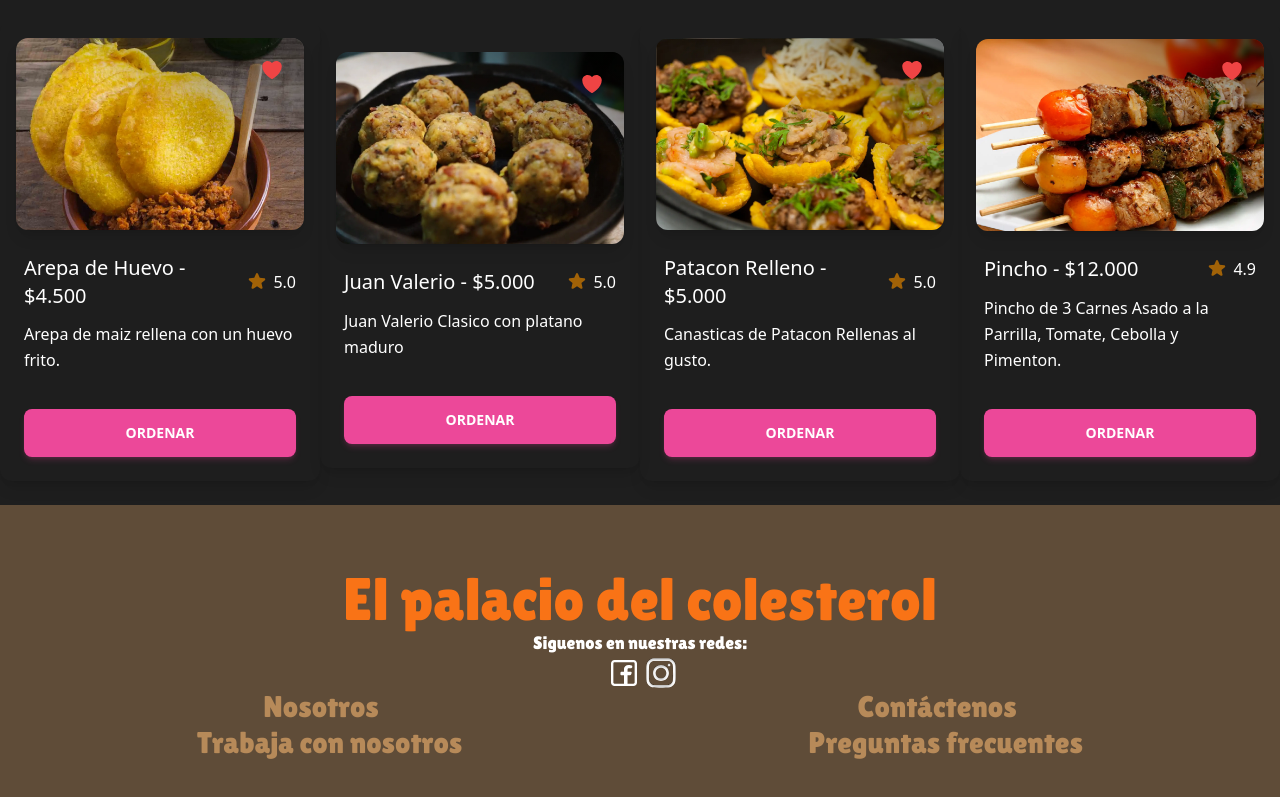
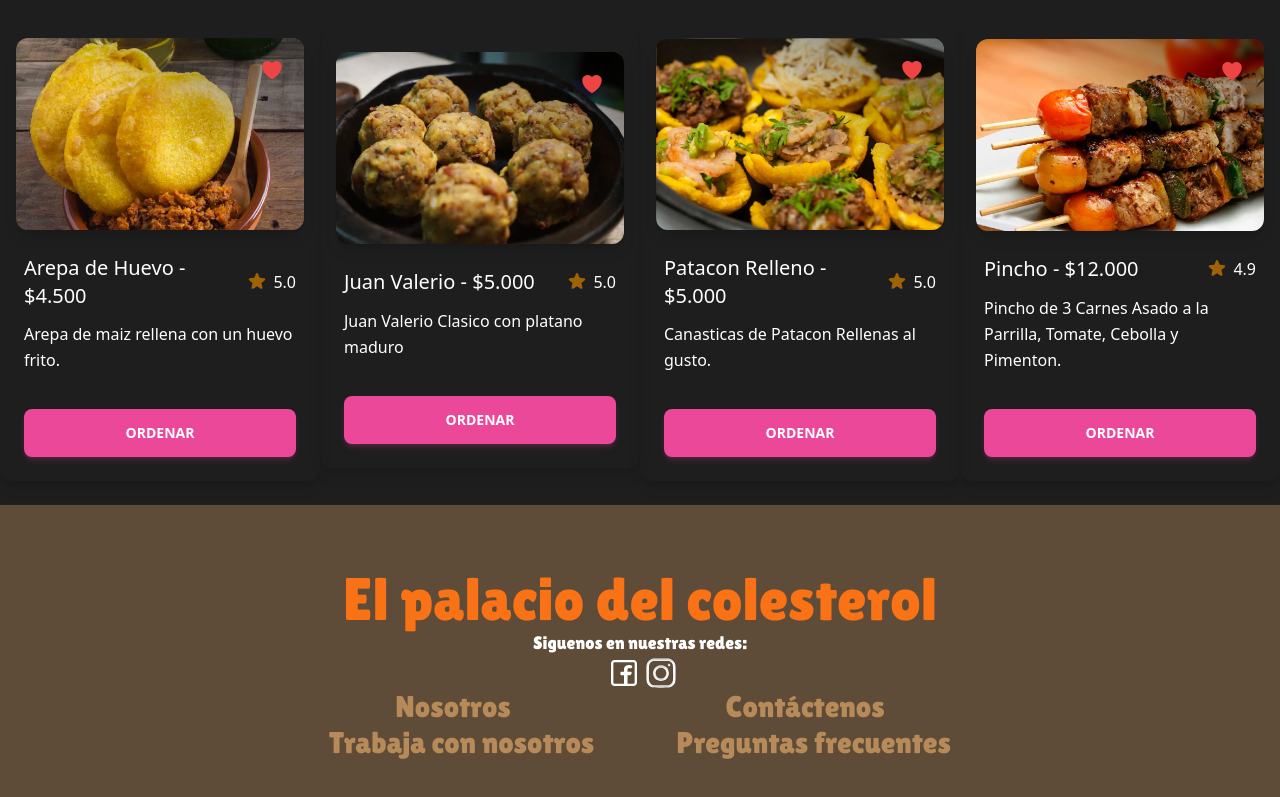
Before and after one commit to Minmgf/palacioColesterol, a React (Vite) app: page /products in a window 1280 px wide. Shown: the part 2380-3177 px from the top of the page. Built offline with nearby package versions, Linux system fonts and the light colour scheme; the HTML template or start-up script is replaced by a standard one; a web font is replaced by a local one.

Commit message:
Footer UI Fix

```diff
--- a/src/components/Footer.jsx
+++ b/src/components/Footer.jsx
@@ -37,7 +37,7 @@ const Footer = () => {
             </a>
         </div>
 
-        <div className="flex flex-col justify-between w-full px-6 ">
+        <div className="flex flex-col w-full px-6 lg:px-32 xl:px-72 ">
 
             <div className="flex justify-around">
                 <a href='#' className='[color:#B78A59] text-3xl cellphone:text-lg md:text-2xl lg:text-3xl text-white'>Nosotros</a>
```
